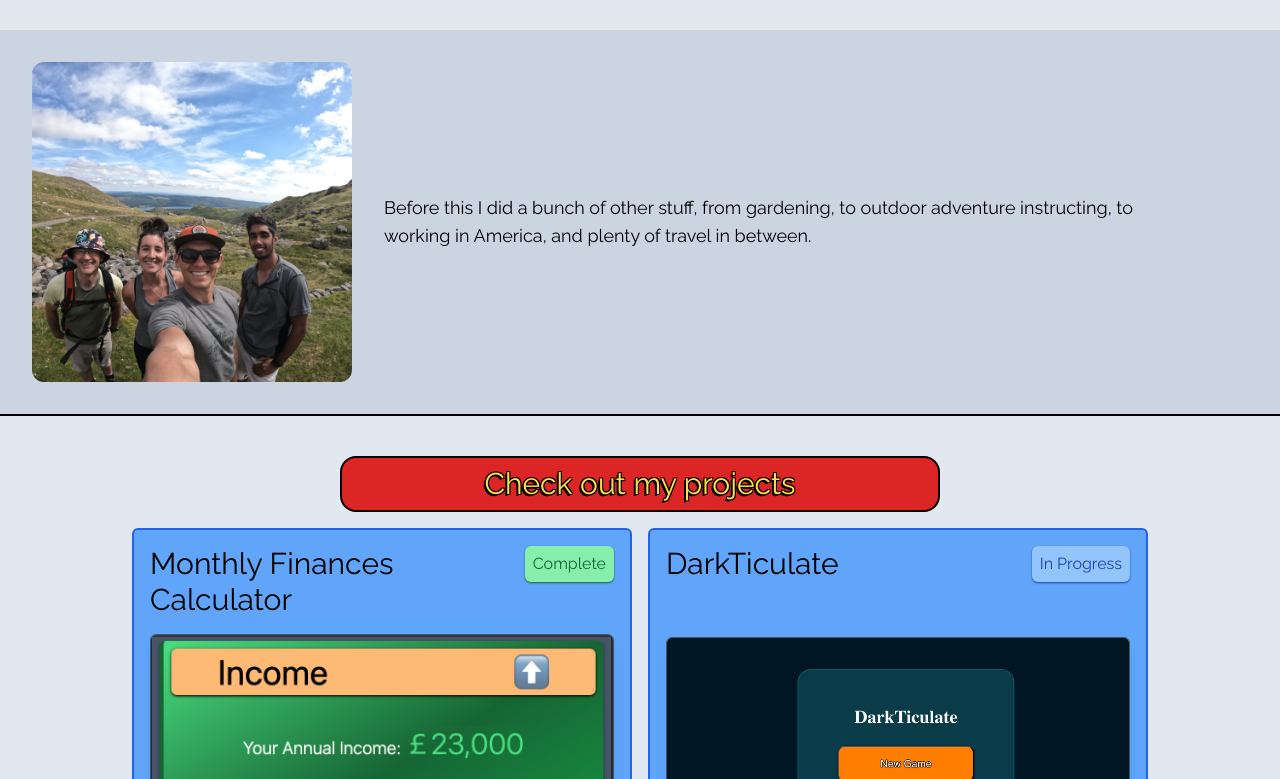
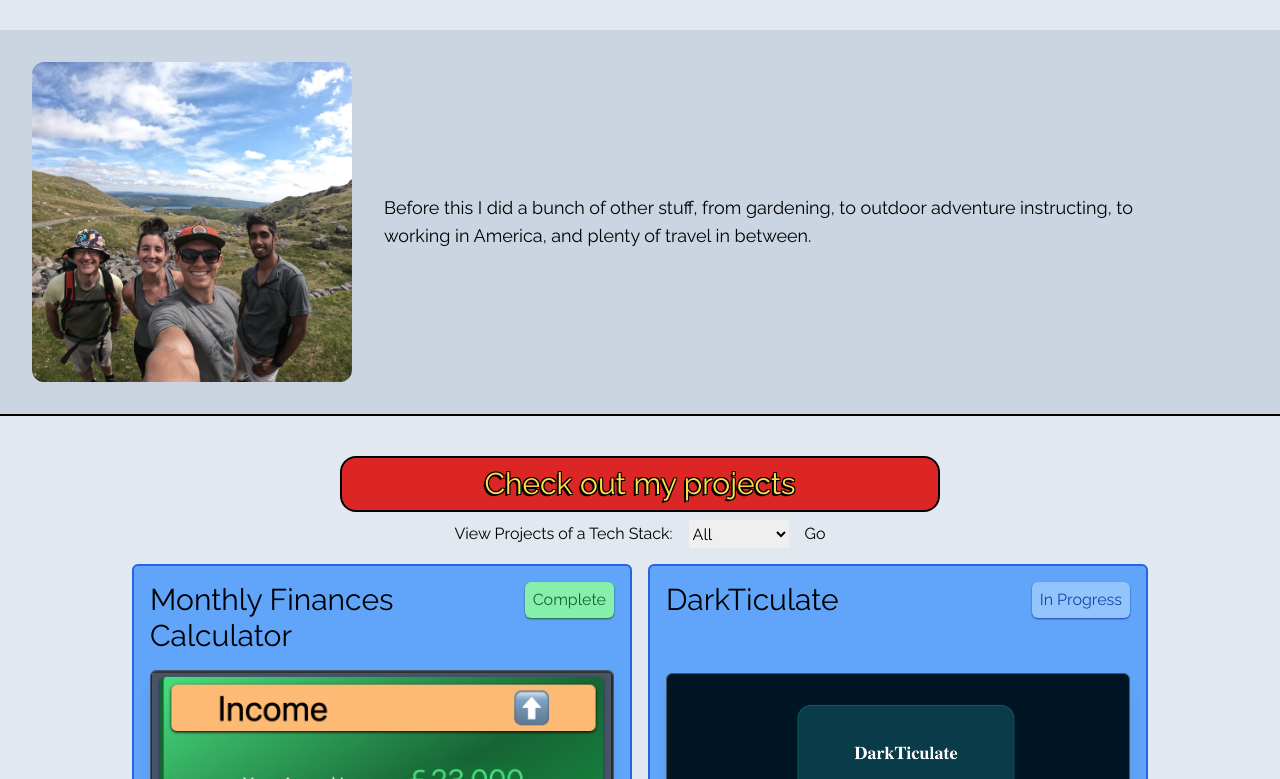
Before and after one commit to frank-ventures/franks-portfolio, a Next.js app: page / in a window 1280 px wide. Shown: the part 1084-1863 px from the top of the page. Built offline with nearby package versions, Linux system fonts and the light colour scheme.

Commit message:
projects list is now filterable. the defaultValue needs attention.

```diff
--- a/src/app/page.tsx
+++ b/src/app/page.tsx
@@ -15,7 +15,7 @@ const pageAnchors = [
   },
 ];
 
-export default function Home() {
+export default async function Home() {
   return (
     <main className="flex flex-col w-full items-center bg-slate-200">
       <IntroBar
--- a/src/components/projects/ProjectImage.tsx
+++ b/src/components/projects/ProjectImage.tsx
@@ -13,17 +13,12 @@ export default function ProjectImage({
       return (2 * x * out) / maxIn - out;
     }
 
-    console.log("event is ", event);
     const thisElement = event.target as HTMLImageElement;
     const thisElementRect = event.currentTarget.getBoundingClientRect();
-    console.log("this elemnent rect is", thisElementRect);
-    console.log(thisElement.style);
     const x = event.clientX - thisElementRect.left;
     const y = event.clientY - thisElementRect.top;
     const rY = calcDeg(x, thisElementRect.width, 25);
     const rX = calcDeg(y, thisElementRect.height, 25);
-
-    console.log(x, y, rX, rY);
 
     thisElement.style.transform =
       "rotateY(" + rY + "deg) rotateX(" + -rX + "deg)";
@@ -32,7 +27,6 @@ export default function ProjectImage({
   }
 
   function parallaxReset(event: React.MouseEvent<HTMLElement>) {
-    console.log("----------------------------");
     const thisElement = event.target as HTMLImageElement;
     thisElement.style.transition = ".2s linear";
     thisElement.style.transform = "rotateY(0deg) rotateX(0deg)";
--- a/src/components/projects/ProjectList.tsx
+++ b/src/components/projects/ProjectList.tsx
@@ -1,4 +1,5 @@
-import { getProjects } from "@/stores/projects";
+"use client";
+import { getProjects, getTechStacks } from "@/stores/projects";
 import Status from "@/components/projects/Status";
 import TechStack from "@/components/projects/TechStack";
 import Link from "next/link";
@@ -6,46 +7,81 @@ import GithubIcon from "../icons/techIcons/GithubIcon";
 import PlayIcon from "../icons/techIcons/PlayIcon";
 import ProjectImage from "./ProjectImage";
 import ProjectTitle from "./ProjectTitle";
+import { useEffect, useState } from "react";
 
 export default function ProjectsList() {
   const projects = getProjects();
+  const techStacks = getTechStacks();
+  const [filteredProjects, setFilteredProjects] = useState(projects);
+  const [selected, setSelected] = useState(0);
 
-  //  Potential foray into a 3D hover thing
-  // https://dev.to/webdiscus/3d-parallax-effect-by-moving-mouse-using-htmlcss-7b2
-  // https://www.aktek.io/en/about-us
-  // const [rotateX, setRotateX] = useState(0);
-  // const [rotateY, setRotateY] = useState(0);
+  function handleSubmit(formData: FormData) {
+    const techStackNumber = formData.get("projectType") as string;
 
-  // onMouseMove={(event) => {
-  //   const thisElement = event.target;
-  //   console.log(thisElement.style);
+    displayProjects(techStackNumber);
+  }
 
-  //   const smoothMove = 0.1;
-  //   setRotateX(
-  //     (event.clientY - window.innerHeight / 2) * smoothMove
-  //   );
-  //   setRotateY(
-  //     ((event.clientX - window.innerWidth / 2) * -smoothMove) / 2
-  //   );
+  function displayProjects(techStackAsString: string) {
+    const techStackNumber = parseInt(techStackAsString);
+    if (techStackNumber == 0) {
+      console.log("yes");
+      setFilteredProjects(projects);
+      return;
+    }
+    const newFilteredProjects = projects.filter((project) => {
+      let match = false;
+      project.techStack.forEach((stack) => {
+        if (stack == techStackNumber) {
+          match = true;
+        }
+      });
+      if (match) {
+        return project;
+      }
+    });
+    setFilteredProjects(newFilteredProjects);
+  }
 
-  //   thisElement.style.setProperty("--rotate-x", `${rotateX}deg`);
-  //   thisElement.style.setProperty("--rotate-y", `${rotateY}deg`);
-  // }}
+  useEffect(() => {
+    setFilteredProjects(projects);
+  }, [projects]);
 
   return (
     <article
       id="projects-list"
-      className="flex flex-col items-center gap-2 border-t-2 border-b-2 border-black py-10"
+      className="flex flex-col items-center gap-2 border-t-2 border-b-2 border-black py-10 w-full"
     >
       <div className="bg-red-600 border-2 border-black p-2 w-10/12 max-w-[600px] rounded-2xl">
-        <h2 className="text-3xl text-center text-yellow-300 text-shadow-withOutline shadow-black ">
+        <h2 className="text-3xl text-center text-yellow-300 text-shadow-withOutline shadow-black w-full">
           Check out my projects
         </h2>
       </div>
 
+      <form action={handleSubmit} className="flex gap-4">
+        <label htmlFor="projectType">View Projects of a Tech Stack:</label>
+        <select
+          name="projectType"
+          id="projectType"
+          onChange={(e) => {
+            setSelected(parseInt(e.currentTarget.value));
+          }}
+          value={selected}
+        >
+          <option value="0">All</option>
+          {techStacks.map((stack, index) => {
+            return (
+              <option key={index} value={stack.id}>
+                {stack.title}
+              </option>
+            );
+          })}
+        </select>
+        <input type="submit" value={"Go"} />
+      </form>
+
       {/* Project List */}
       <section className={`flex max-w-full flex-wrap justify-center `}>
-        {projects.map((project, index) => {
+        {filteredProjects.map((project, index) => {
           return (
             <article
               key={`project_${index}`}
```
